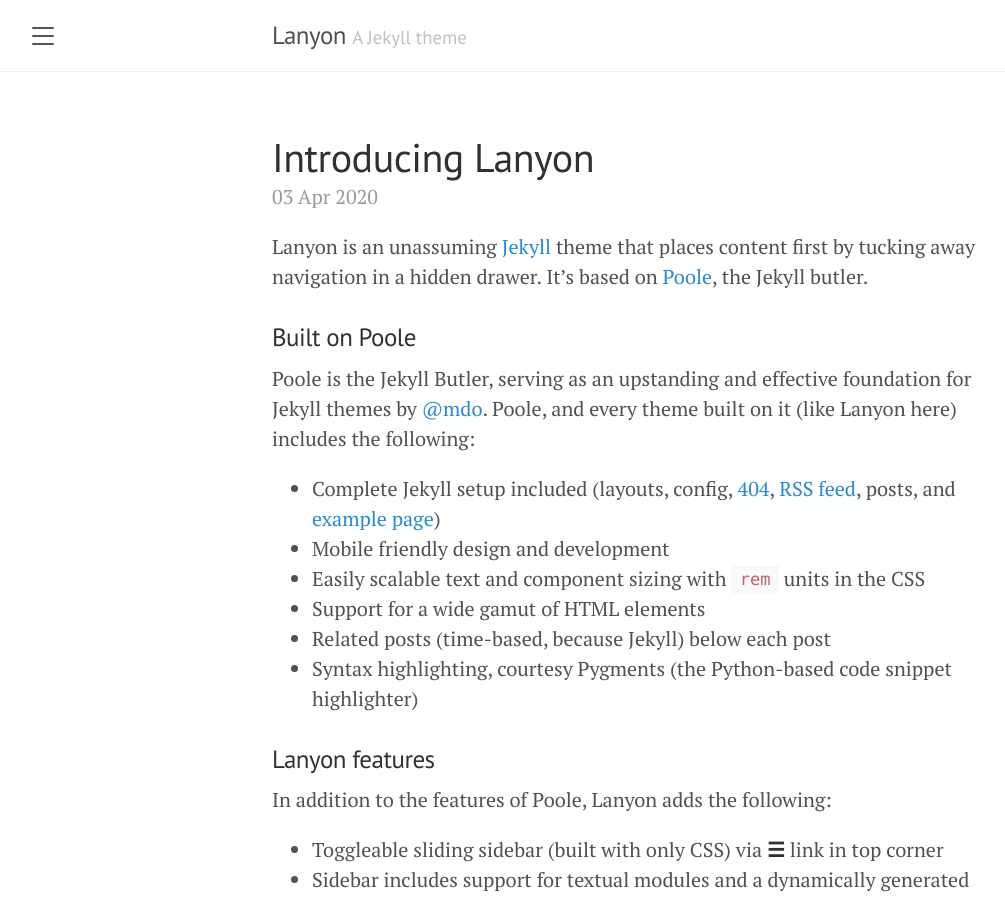
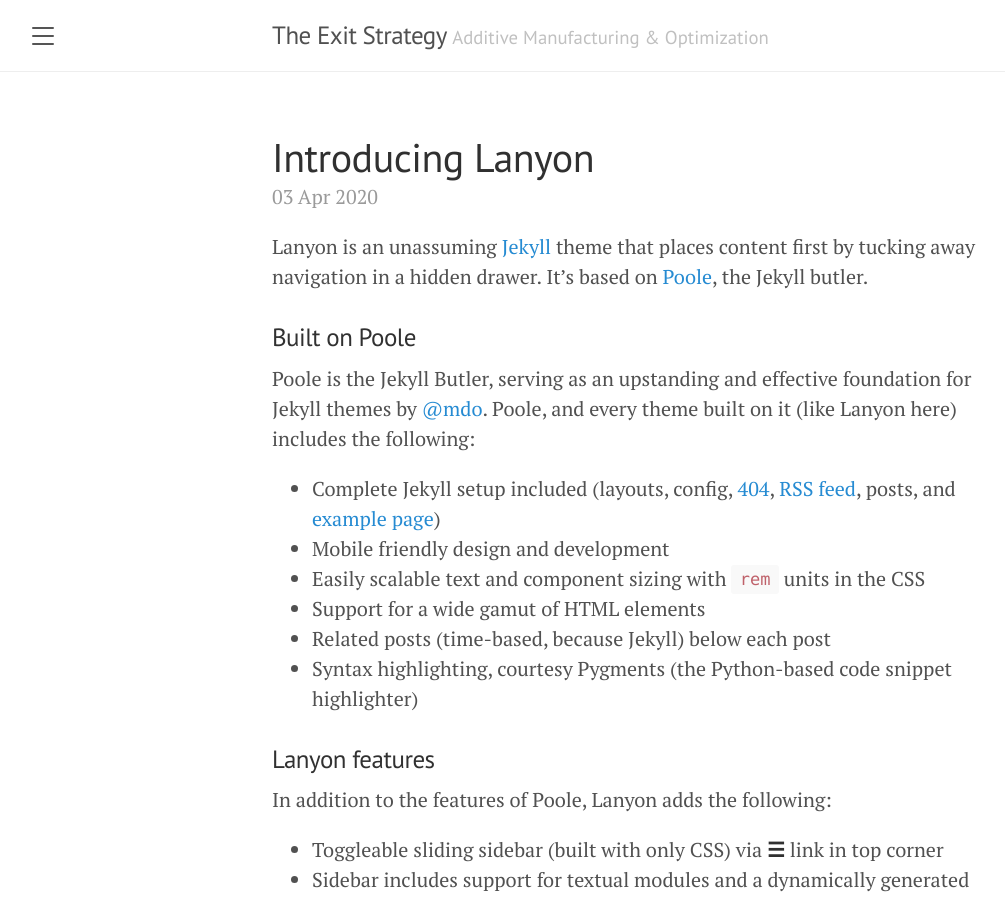
Before and after one commit to theexitstrategy/theexitstrategy.github.io, a Jekyll site: the page built from index.html, in a window 1280 px wide and 900 px high. Shown: the whole window, without its empty margins (8-1013 px from the left). Built offline with Jekyll 4.4.1, drawn with Linux system fonts in a browser that asks for light colours; the list of posts is cut into pages by our own code; part of the change alters nothing that is shown.

Commit message:
Change Basics

```diff
--- a/_config.yml
+++ b/_config.yml
@@ -1,7 +1,7 @@
 # Setup
-title:               Lanyon
-tagline:             'A Jekyll theme'
-description:         'A reserved <a href="https://jekyllrb.com" target="_blank">Jekyll</a> theme that places the utmost gravity on content with a hidden drawer. Made by <a href="https://twitter.com/mdo" target="_blank">@mdo</a>.'
+title:               The Exit Strategy
+tagline:             'Additive Manufacturing & Optimization'
+description:         'Blank Page'
 url:
 baseurl:
 paginate:            5
@@ -9,9 +9,9 @@ permalink:           pretty
 
 # About/contact
 author:
-  name:              Mark Otto
-  url:               https://twitter.com/mdo
-  email:             markdotto@gmail.com
+  name:              Christoph Breuning
+  url:               https://twitter.com/chrisbreu
+  email:
 
 # Gems
 plugins:
```
